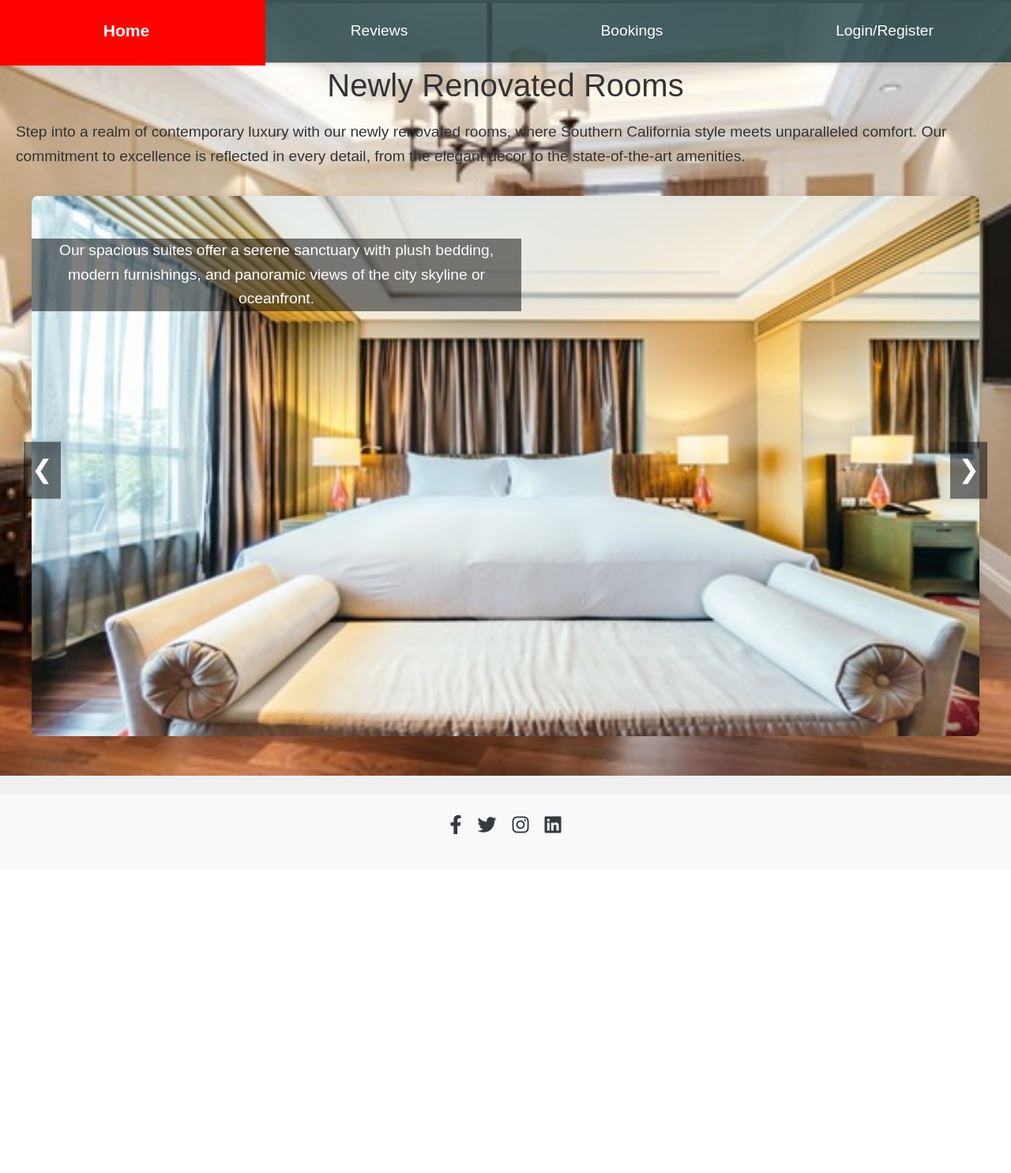
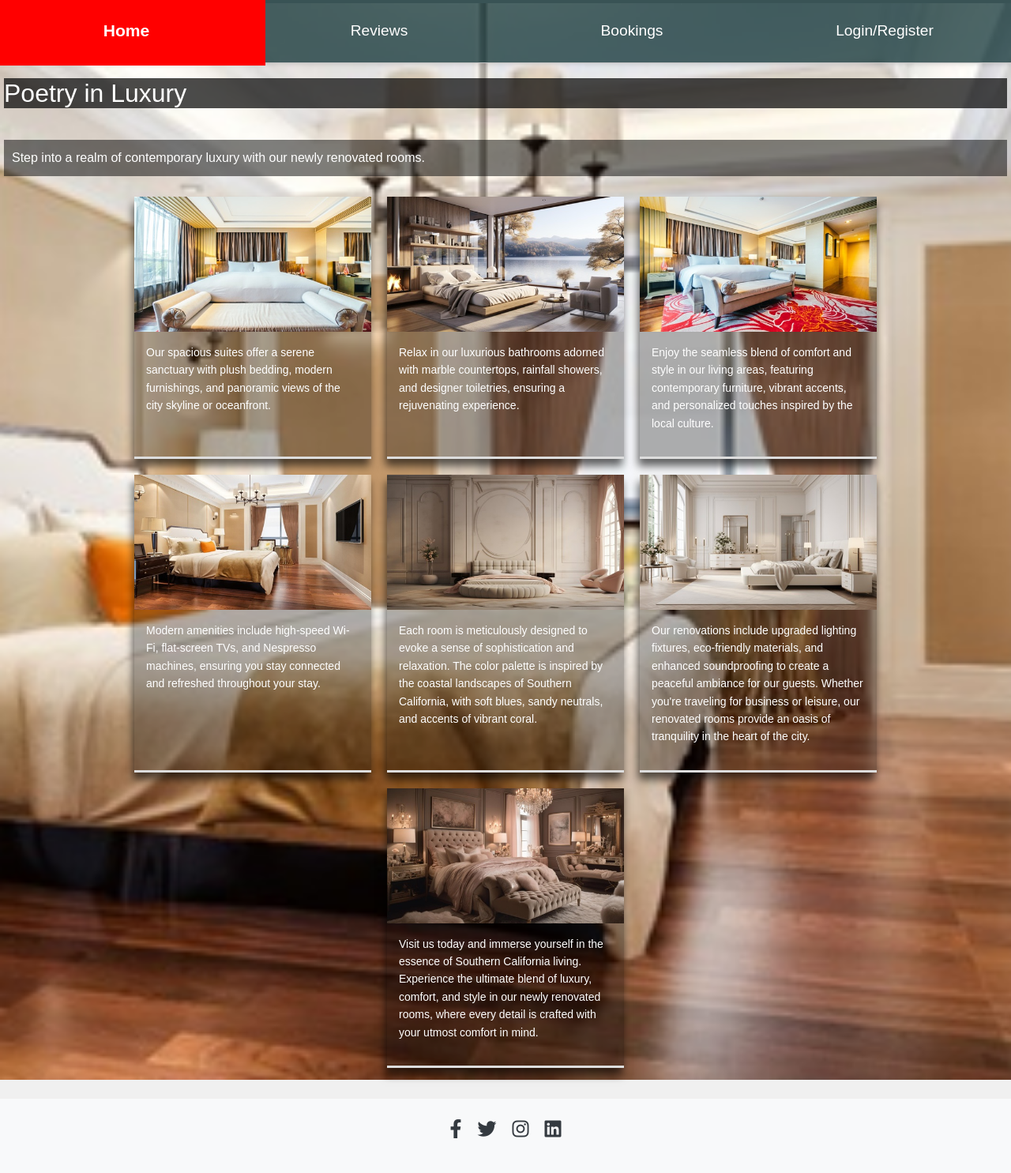
Before and after one commit to nlekkerman/hotel-wantit, a Django app: page /renovated_rooms/ in a window 1280 px wide. Shown: the whole page at 79% size. Before the commit the page ends 1056 px from the top, so only its background shows below. Run offline with Django 4.2, Linux system fonts and the light colour scheme; data that the repository does not hold is empty; some libraries are stand-ins or nearby versions.

Commit message:
Added room details on room clicked with styles for room cards.

```diff
--- a/bookings/templates/bookings/check_availability.html
+++ b/bookings/templates/bookings/check_availability.html
@@ -114,7 +114,6 @@
                         resultDiv.innerHTML = `<div class="availability-message">${data.message}</div>`;
                         if (data.alternative_rooms && data.alternative_rooms.length > 0) {
                             resultDiv.innerHTML += '<p class="card-title">Available rooms:</p>';
-                            resultDiv.innerHTML += '<div class="container"><div class="row">';
                             data.alternative_rooms.forEach(room => {
                                 resultDiv.innerHTML += `
                                 <div class="col-12 col-md-6 col-lg-4 alternative-room-container">
--- a/bookings/templates/bookings/reservation.html
+++ b/bookings/templates/bookings/reservation.html
@@ -99,7 +99,7 @@
         <p>Please review the details carefully before confirming.</p>
       </div>
       <div class="modal-footer custom-modal-footer">
-        <button type="button" class="btn custom-buttons" data-dismiss="modal">Review</button>
+        <button type="button" class="btn custom-buttons" data-bs-dismiss="modal">Review</button>
         <button type="button" class="btn custom-buttons" id="confirmReservationBtn">Confirm</button>
       </div>
     </div>
@@ -112,7 +112,7 @@
     <div class="modal-content custom-reservation-modal-content">
       <div class="modal-header custom-reservation-modal-header">
         <h5 class="modal-title" id="reservationModalLabel">Reservation Details</h5>
-        <button type="button" class="btn-close" data-bs-dismiss="modal" aria-label="Close"></button>
+        <a href="{% url 'home' %}" class="delete-button" role="button" aria-label="Close">Close</a>
       </div>
       <div class="modal-body custom-reservation-modal-body" id="reservationModalBody">
         <!-- Reservation details will be inserted here -->
--- a/home/templates/home/renovated_rooms.html
+++ b/home/templates/home/renovated_rooms.html
@@ -1,118 +1,53 @@
 {% extends 'base.html' %}
 {% load static %}
 
-{% block title %}Newly Renovated Rooms - Your Hotel Name{% endblock %}
+{% block title %}Rhapsody of Luxury{% endblock %}
 
 {% block content %}
-<article class="renovated-rooms">
-    <h1>Newly Renovated Rooms</h1>
+<div class="renovated-rooms">
+    <h1>Poetry in Luxury</h1>
 
-    <p>Step into a realm of contemporary luxury with our newly renovated rooms, where Southern California style meets
-        unparalleled comfort. Our commitment to excellence is reflected in every detail, from the elegant decor to the
-        state-of-the-art amenities.</p>
+    <p class="renovated-rooms-subtitle">Step into a realm of contemporary luxury with our newly renovated rooms.</p>
 
-    <div class="carousel-container">
-
-        <div class="carousel-slide">
-            <button class="carousel-button left-button" onclick="moveSlide(-1)">&#10094;</button>
-            <div class="carousel-item">
-                <div class="carousel-item-container">
+    <div class="luxury-card-container">
+        <div class="luxury-card">
             <img src="{% static 'images/room1.jpg' %}" alt="Room 1">
             <p>Our spacious suites offer a serene sanctuary with plush bedding, modern furnishings, and
                 panoramic views of the city skyline or oceanfront.</p>
         </div>
-            </div>
-            <div class="carousel-item">
-                <div class="carousel-item-container">
-
+        <div class="luxury-card">
             <img src="{% static 'images/room2.jpg' %}" alt="Room 2">
             <p>Relax in our luxurious bathrooms adorned with marble countertops, rainfall showers, and designer
                 toiletries, ensuring a rejuvenating experience.</p>
         </div>
-            </div>
-            <div class="carousel-item">
-                <div class="carousel-item-container">
+        <div class="luxury-card">
             <img src="{% static 'images/room3.jpg' %}" alt="Room 3">
             <p>Enjoy the seamless blend of comfort and style in our living areas, featuring contemporary furniture,
                 vibrant accents, and personalized touches inspired by the local culture.</p>
         </div>
-            </div>
-            <div class="carousel-item">
-                <div class="carousel-item-container">
+        <div class="luxury-card">
             <img src="{% static 'images/room4.jpg' %}" alt="Room 4">
             <p>Modern amenities include high-speed Wi-Fi, flat-screen TVs, and Nespresso machines, ensuring you stay
                 connected and refreshed throughout your stay.</p>
         </div>
-            </div>
-            <div class="carousel-item">
-                <div class="carousel-item-container">
+        <div class="luxury-card">
             <img src="{% static 'images/room5.jpg' %}" alt="Room 5">
             <p>Each room is meticulously designed to evoke a sense of sophistication and relaxation. The color
                 palette is inspired by the coastal landscapes of Southern California, with soft blues, sandy
                 neutrals, and accents of vibrant coral.</p>
         </div>
-            </div>
-            <div class="carousel-item">
-                <div class="carousel-item-container">
+        <div class="luxury-card">
             <img src="{% static 'images/room6.jpg' %}" alt="Room 6">
             <p>Our renovations include upgraded lighting fixtures, eco-friendly materials, and enhanced
                 soundproofing to create a peaceful ambiance for our guests. Whether you're traveling for business or
                 leisure, our renovated rooms provide an oasis of tranquility in the heart of the city.</p>
         </div>
-            </div>
-            <div class="carousel-item">
-                <div class="carousel-item-container">
+        <div class="luxury-card">
             <img src="{% static 'images/room7.jpg' %}" alt="Room 7">
             <p>Visit us today and immerse yourself in the essence of Southern California living. Experience the
                 ultimate blend of luxury, comfort, and style in our newly renovated rooms, where every detail is
                 crafted with your utmost comfort in mind.</p>
         </div>
     </div>
-            <button class="carousel-button right-button" onclick="moveSlide(1)">&#10095;</button>
-
 </div>
-    </div>
-</article>
-
-<script>
-    let currentSlide = 0;
-
-    document.addEventListener('DOMContentLoaded', () => {
-        let currentSlide = 0;
-        const slides = document.querySelectorAll('.carousel-item');
-        const totalSlides = slides.length;
-
-        function updateSlidePosition() {
-            slides.forEach((slide, index) => {
-                if (index === currentSlide) {
-                    slide.style.transform = `translateX(0)`;
-                    slide.style.display = 'block';
-                } else {
-                    slide.style.transform = `translateX(100%)`;
-                    slide.style.display = 'none';
-                }
-            });
-        }
-
-        function moveSlide(direction) {
-            currentSlide = (currentSlide + direction + totalSlides) % totalSlides;
-            updateSlidePosition();
-        }
-
-        document.querySelector('.left-button').addEventListener('click', () => {
-            moveSlide(-1);
-        });
-
-        document.querySelector('.right-button').addEventListener('click', () => {
-            moveSlide(1);
-        });
-
-        setInterval(() => {
-            moveSlide(1);
-        }, 5000); // Change slide every 5 seconds
-
-        updateSlidePosition(); // Initial update to set up the slide positions
-    });
-</script>
-
 {% endblock %}
--- a/static/css/style.css
+++ b/static/css/style.css
@@ -998,106 +998,64 @@ label {
     width: 100%;
     min-height: 100vh;
     margin: 0 auto;
-    padding: 20px;
+    padding: 5px;
     background-image: url("../images/room4.jpg");
     background-size: cover;
     background-position: center;
     background-repeat: no-repeat;
+    display: flex;
+    flex-direction: column;
+    justify-content: space-evenly;
 }
 
 .renovated-rooms h1 {
-    font-size: 2.5em;
-    color: #333;
-    text-align: center;
-    margin-bottom: 20px;
-}
-
-.renovated-rooms p {
-    font-size: 1.2em;
-    line-height: 1.6;
-    margin-bottom: 15px;
-}
-
-.carousel-container {
-    position: relative;
-    width: 100%;
-    margin: 0 auto;
-    min-height: 100%;
+    margin-top: 90px;
+    background-color: rgba(0, 0, 0, 0.7);
+    color: white;
+    font-size: 2rem !important;
+    font-family: 500;
+
+}
+
+.renovated-rooms-subtitle {
+    margin-top: 2rem;
+    background-color: rgba(0, 0, 0, 0.5);
+    color: white;
+    font-family: 500;
+    padding: 10px;
+
+}
+
+.luxury-renovated-rooms {
+    text-align: center;
+}
+
+.luxury-card-container {
+    display: flex;
+    flex-wrap: wrap;
+    justify-content: center;
+
+}
+
+.luxury-card {
+    background-color: rgba(0, 0, 0, 0.3);
+    border-bottom: 3px solid #ddd;
     overflow: hidden;
-}
-
-.carousel-slide {
-    display: flex;
-    transition: transform 0.5s ease-in-out;
-    min-height: 100%;
-    width: 100%;
-}
-
-.carousel-item {
-    min-width: 100%;
-    box-sizing: border-box;
-    padding: 20px;
-    text-align: center;
-
-
-}
-
-.renovated-rooms h1 {
-    margin-top: 60px;
-}
-
-.carousel-item-containe {
-    display: flex;
-    min-width: 100%;
-    padding-top: 60px;
-}
-
-.carousel-item-container p {
-    background-color: rgba(0, 0, 0, 0.5);
-    color: white;
-    position: absolute;
-    top: 10%;
-    left: 20px;
-    width: 50%;
-
-}
-
-.carousel-item img {
-
-    width: 100%;
-    border-radius: 8px;
-    box-shadow: 0 0 10px rgba(0, 0, 0, 0.1);
-    margin-bottom: 10px;
-    background-size: cover;
-    background-position: center;
-    background-repeat: no-repeat;
-}
-
-.carousel-button {
-    position: absolute;
-    top: 50%;
-    transform: translateY(-50%);
-    background-color: rgba(0, 0, 0, 0.5);
-    border: none;
-    color: white;
-    font-size: 2em;
-    padding: 10px;
-    cursor: pointer;
-    z-index: 10;
-}
-
-.left-button {
-    left: 10px;
-}
-
-.right-button {
-    right: 10px;
-}
-
-@media (max-width: 768px) {
-    .carousel-item p {
-        font-size: 1em;
-    }
+    box-shadow: -2px 9px 10px 0px rgba(0, 0, 0, 0.6);
+    max-width: 300px;
+    color: white;
+    margin: 10px;
+    text-align: left;
+}
+
+.luxury-card img {
+    width: 100%;
+    height: auto;
+}
+
+.luxury-card p {
+    padding: 15px;
+    font-size: 14px;
 }
 
 /*LEAVE COMMENT*/
```
Also changed, not shown: other parts of static/css/style.css (+110 -37 lines), bookings/templates/bookings/book_room.html (+4 -4 lines), bookings/templates/bookings/room_detail.html (+15 -29 lines), 1 other file. Lines whose indentation alone changed are shown as unchanged.
